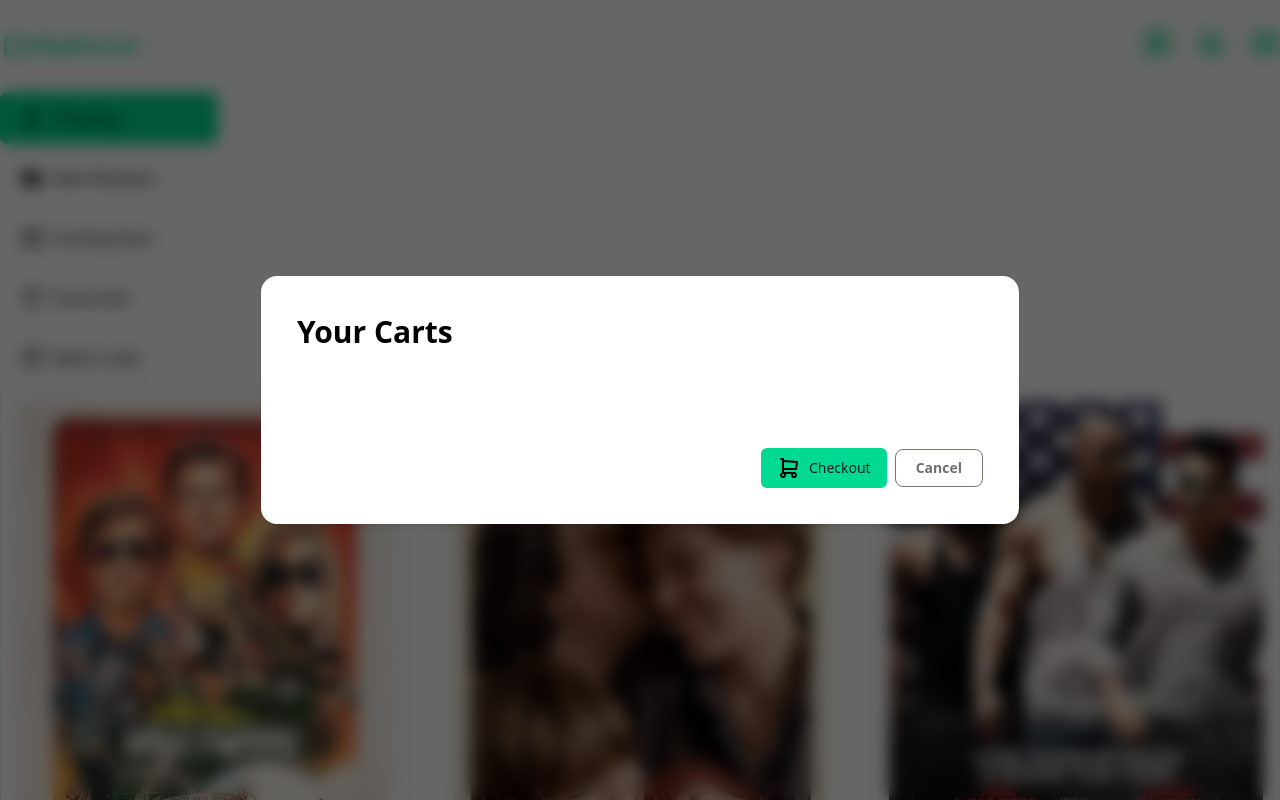
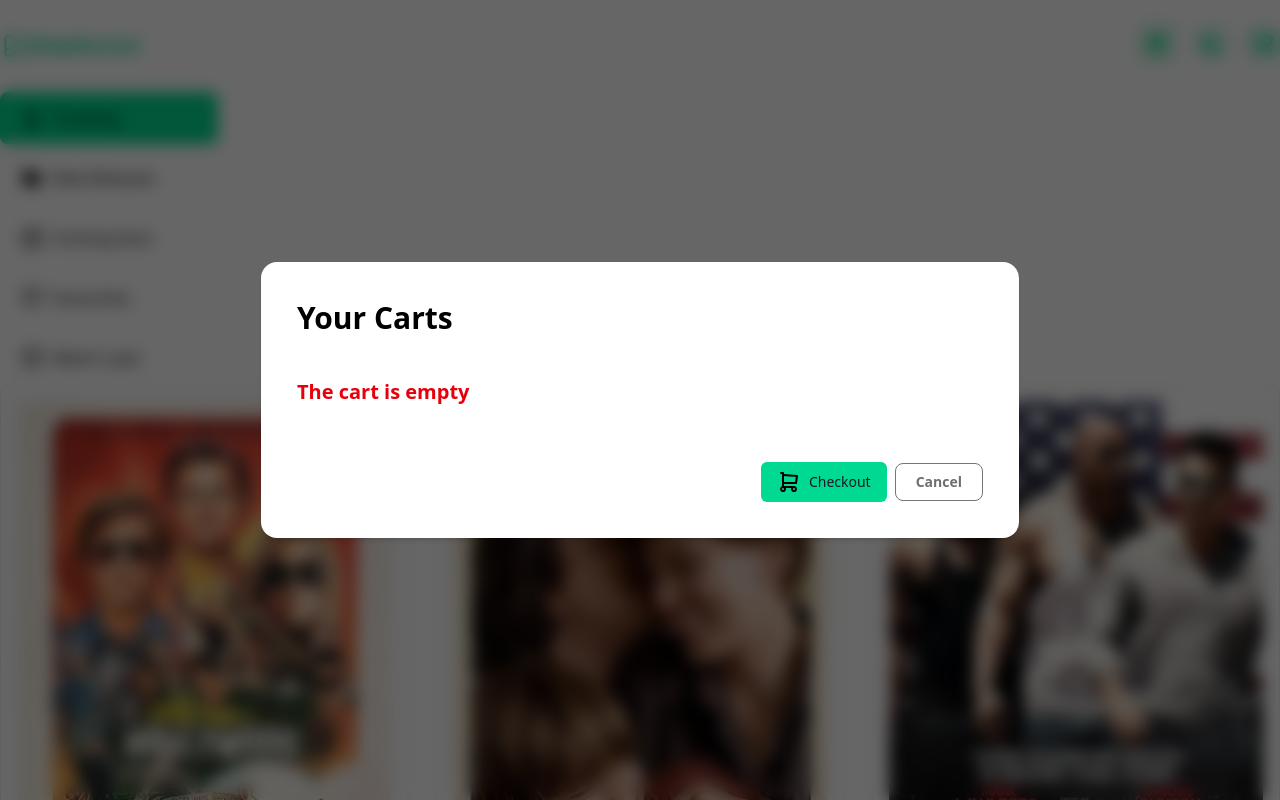
Before and after one commit to Md-Asikul-Islam/cineRental, a React (Vite) app: page / in a window 1280 px wide. Both pictures are taken after a click on the link 1264 px from the left and 43 px from the top of the page. Shown: the top 800 px of the page. Built offline with nearby package versions, Linux system fonts and the light colour scheme.

Commit message:
Render dynamic cart items with remove functionality in CartDetails

```diff
--- a/src/movieBox/CartDetails.jsx
+++ b/src/movieBox/CartDetails.jsx
@@ -3,8 +3,17 @@ import del from "../assets/delete.svg";
 import checkout from "../assets/icons/checkout.svg";
 import { MovieContext } from "../Context";
 import { getImageUrl } from "../utils/utility";
-function CartDetails({ onCloseCart }) {
+function CartDetails({ onCloseCart}) {
   const { cartData, setCartData } = useContext(MovieContext);
+
+  const handleDeleteItem = (e, itemId) => {
+    e.preventDefault()
+    const filterItem = cartData.filter((item) => {
+      return item.id !== itemId
+    })
+
+    setCartData([...filterItem])
+  }
   return (
     <div className="fixed top-0 left-0 w-screen h-screen z-50 bg-black/60 backdrop-blur-sm">
       <div className="absolute left-1/2 top-1/2 -translate-x-1/2 -translate-y-1/2 w-full max-w-[420px] sm:max-w-[600px] lg:max-w-[790px] p-4 max-h-[90vh] overflow-auto">
@@ -13,8 +22,10 @@ function CartDetails({ onCloseCart }) {
             Your Carts
           </h2>
           <div className="space-y-8 lg:space-y-12 max-h-[450px] overflow-auto mb-10 lg:mb-14">
-            {cartData.map((item) => (
-              <div className="grid grid-cols-[1fr_auto] gap-4">
+            {
+            cartData.length === 0 ? (<p className="text-xl text-red-600 font-semibold "> The cart is empty</p>)  :
+            (cartData.map((item) => (
+              <div key={item.id} className="grid grid-cols-[1fr_auto] gap-4">
                 <div className="flex items-center gap-4">
                   <img
                     className="rounded overflow-hidden "
@@ -32,13 +43,16 @@ function CartDetails({ onCloseCart }) {
                   </div>
                 </div>
                 <div className="flex justify-between gap-4 items-center">
-                  <button className="bg-[#D42967] rounded-md p-2 md:px-4 inline-flex items-center space-x-2 text-white">
+                  <button
+                   onClick={(e) => handleDeleteItem(e, item.id)}
+                  className="bg-[#D42967] rounded-md p-2 md:px-4 inline-flex items-center space-x-2 text-white">
                     <img className="w-5 h-5" src={del} alt="del" />
                     <span className="max-md:hidden">Remove</span>
                   </button>
                 </div>
               </div>
-            ))}
+            )))
+          }
           </div>
           <div className="flex items-center justify-end gap-2">
             <a
```
